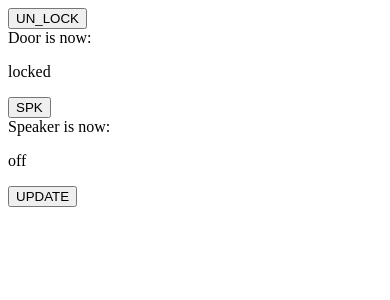
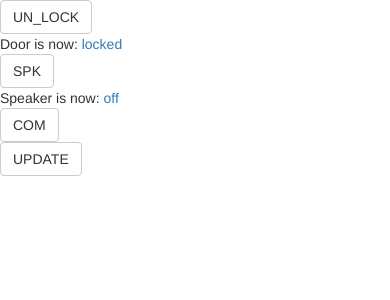
Before and after one commit to hitswint/AccessControlSystem, a Django app: page / in a window 390 px wide. Shown: the top 300 px of the page. Run offline with Django 3.2, Linux system fonts and the light colour scheme; some libraries are stand-ins or nearby versions.

Commit message:
Improved ui.

```diff
--- a/AC/templates/AC/index.html
+++ b/AC/templates/AC/index.html
@@ -3,29 +3,47 @@
     <head>
         <meta charset="utf-8" />
         <title>{{website_title}}</title>
+        <meta name="viewport" content="width=device-width,initial-scale=1.0,maximum-scale=1.0,user-scalable=0" />
+        <link href="https://maxcdn.bootstrapcdn.com/bootstrap/3.3.7/css/bootstrap.min.css" rel="stylesheet">
         <script src="https://cdn.staticfile.org/jquery/2.1.3/jquery.js"></script>
         <script src="https://cdn.staticfile.org/jquery/2.1.3/jquery.min.js"></script>
         <script src="https://cdn.staticfile.org/jquery/2.1.3/jquery.min.map"></script>
+        <script src="https://maxcdn.bootstrapcdn.com/bootstrap/3.3.7/js/bootstrap.min.js"></script>
     </head>
     <body>
 
-        <button type="button" id='UN_LOCK' class="btn btn-default">UN_LOCK</button>
-        <div>
-            Door is now:
-            <p id="un_lock_value">
-                {{ un_lock_ret }}
-            </p>
+        <div class="row">
+            <div class="col-sm-4">
+                <button type="submit" id='UN_LOCK' class="btn btn-default">UN_LOCK</button>
+            </div>
+            <div class="col-sm-8">
+                Door is now:
+                <a id="un_lock_value">
+                    {{ un_lock_ret }}
+                </a>
+            </div>
         </div>
-
-        <button type="button" id='SPK' class="btn btn-default">SPK</button>
-        <div>
-            Speaker is now:
-            <p id="spk_value">
-                {{ spk_ret }}
-            </p>
+        <div class="row">
+            <div class="col-sm-4">
+                <button type="submit" id='SPK' class="btn btn-default">SPK</button>
+            </div>
+            <div class="col-sm-8">
+                Speaker is now:
+                <a id="spk_value">
+                    {{ spk_ret }}
+                </a>
+            </div>
         </div>
-
-        <button type="button" id='UPDATE' class="btn btn-default">UPDATE</button>
+        <div class="row">
+            <div class="col-sm-4">
+                <button type="submit" id='COM' class="btn btn-default">COM</button>
+            </div>
+        </div>
+        <div class="row">
+            <div class="col-sm-4">
+                <button type="submit" id='UPDATE' class="btn btn-default">UPDATE</button>
+            </div>
+        </div>
 
         <script>
          $(document).ready(function(){
@@ -41,6 +59,9 @@
                      $('#spk_value').html(ret) //
                  })
              });
+             $("#COM").click(function(){
+                 $.get("{% url 'index-view' %}", {'com_button':3});
+             });
              $("#UPDATE").click(function(){
                  $.get("{% url 'index-view' %}", {'update_button':0});
              });
--- a/AC/views.py
+++ b/AC/views.py
@@ -18,6 +18,7 @@ def index(request):
     if request.method == 'GET':
         un_lock_value = request.GET.get('un_lock_button')
         spk_value = request.GET.get('spk_button')
+        com_value = request.GET.get('com_button')
         update_value = request.GET.get('update_button')
         if un_lock_value:
             # Channel('websocket.receive').send({'text': str(gl.ON_OFF)})
@@ -38,6 +39,9 @@ def index(request):
 
             Group('default').send({'text': spk_value})
             return HttpResponse(spk_ret)
+        elif com_value:
+            Group('default').send({'text': com_value})
+            return HttpResponse("Come in!")
         elif update_value:
             Group('default').send({'text': update_value})
             return HttpResponse("Updating!")
```
